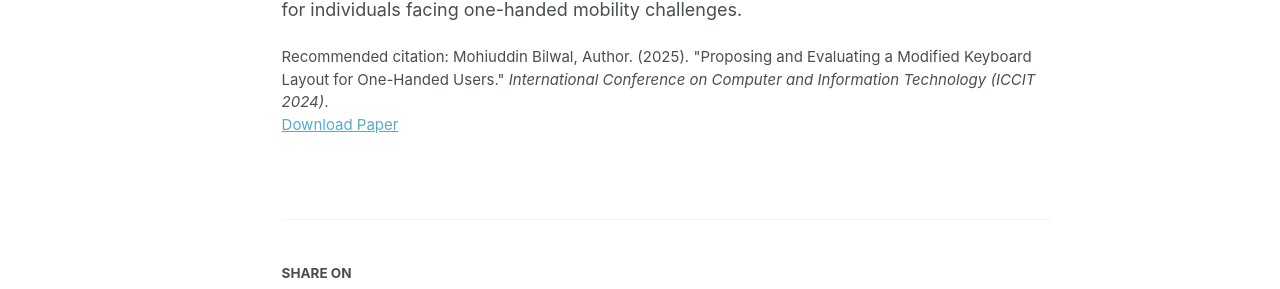
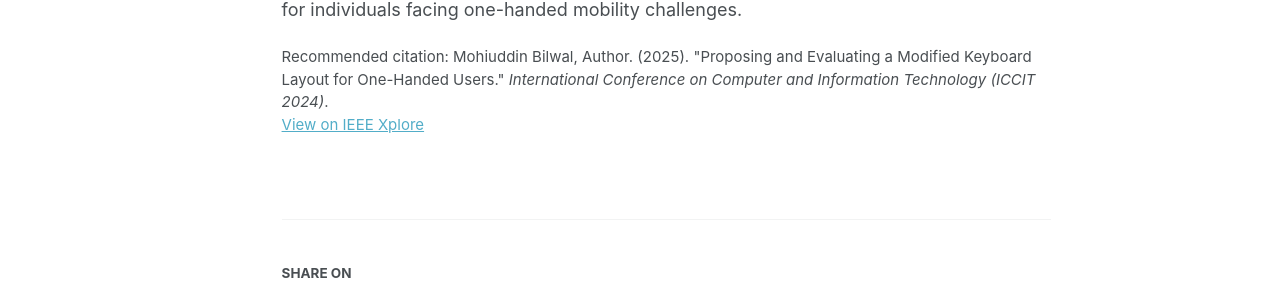
Before and after one commit to ayon037/ayon037.github.io, a Jekyll site: the page built from _publications/2025-06-10-proposing-and-evaluating-a-keyboard-layout-for-one-handed-users.md, in a window 1280 px wide and 1237 px high. Shown: the part 606-895 px from the top of the window. Built offline with Jekyll 4.4.1, drawn with Linux system fonts in a browser that asks for light colours; a style sheet for code colours, icons or effects is not loaded.

Commit message:
Make paper link label configurable
Add optional paperurllabel front-matter (defaults to "Download Paper")
so publications that link to a landing page instead of a downloadable
file can relabel the link. Set it to "View on IEEE Xplore" for the
keyboard-layout paper.

```diff
--- a/_layouts/single.html
+++ b/_layouts/single.html
@@ -48,13 +48,13 @@ layout: default
         {{ content }}
 
         {% if page.citation and page.paperurl and page.slidesurl and page.bibtexurl %}
-          <p style="font-size: smaller">Recommended citation: {{ page.citation }}<br /><a href="{{ page.paperurl }}">Download Paper</a> | <a href="{{ page.slidesurl }}">Download Slides</a> | <a href="{{ page.bibtexurl }}">Download Bibtex</a></p>
+          <p style="font-size: smaller">Recommended citation: {{ page.citation }}<br /><a href="{{ page.paperurl }}">{{ page.paperurllabel | default: "Download Paper" }}</a> | <a href="{{ page.slidesurl }}">Download Slides</a> | <a href="{{ page.bibtexurl }}">Download Bibtex</a></p>
         {% elsif page.citation and page.paperurl and page.slidesurl %}
-          <p style="font-size: smaller">Recommended citation: {{ page.citation }}<br /><a href="{{ page.paperurl }}">Download Paper</a> | <a href="{{ page.slidesurl }}">Download Slides</a></p>
+          <p style="font-size: smaller">Recommended citation: {{ page.citation }}<br /><a href="{{ page.paperurl }}">{{ page.paperurllabel | default: "Download Paper" }}</a> | <a href="{{ page.slidesurl }}">Download Slides</a></p>
         {% elsif page.citation and page.paperurl and page.bibtexurl %}
-          <p style="font-size: smaller">Recommended citation: {{ page.citation }}<br /><a href="{{ page.paperurl }}">Download Paper</a> | <a href="{{ page.bibtexurl }}">Download Bibtex</a></p>
+          <p style="font-size: smaller">Recommended citation: {{ page.citation }}<br /><a href="{{ page.paperurl }}">{{ page.paperurllabel | default: "Download Paper" }}</a> | <a href="{{ page.bibtexurl }}">Download Bibtex</a></p>
         {% elsif page.citation and page.paperurl %}
-          <p style="font-size: smaller">Recommended citation: {{ page.citation }}<br /><a href="{{ page.paperurl }}">Download Paper</a></p>
+          <p style="font-size: smaller">Recommended citation: {{ page.citation }}<br /><a href="{{ page.paperurl }}">{{ page.paperurllabel | default: "Download Paper" }}</a></p>
         {% elsif page.citation and page.slidesurl and page.bibtexurl %}
           <p style="font-size: smaller">Recommended citation: {{ page.citation }}<br /><a href="{{ page.slidesurl }}">Download Slides</a> | <a href="{{ page.bibtexurl }}">Download Bibtex</a></p>
         {% elsif page.citation and page.slidesurl %}
@@ -62,7 +62,7 @@ layout: default
         {% elsif page.slidesurl and page.bibtexurl %}
           <p style="font-size: smaller"><a href="{{ page.slidesurl }}">Download Slides</a> | <a href="{{ page.bibtexurl }}">Download Bibtex</a></p>
         {% elsif page.paperurl and page.bibtexurl %}
-          <p style="font-size: smaller"><a href="{{ page.paperurl }}">Download Paper</a> | <a href="{{ page.bibtexurl }}">Download Bibtex</a></p>
+          <p style="font-size: smaller"><a href="{{ page.paperurl }}">{{ page.paperurllabel | default: "Download Paper" }}</a> | <a href="{{ page.bibtexurl }}">Download Bibtex</a></p>
         {% elsif page.citation and page.bibtexurl %}
           <p style="font-size: smaller">Recommended citation: {{ page.citation }}<br /><a href="{{ page.bibtexurl }}">Download Bibtex</a></p>
         {% elsif page.citation %}
--- a/_publications/2025-06-10-proposing-and-evaluating-a-keyboard-layout-for-one-handed-users.md
+++ b/_publications/2025-06-10-proposing-and-evaluating-a-keyboard-layout-for-one-handed-users.md
@@ -6,6 +6,7 @@ permalink: /publication/2025-06-10-proposing-and-evaluating-a-keyboard-layout-fo
 date: 2025-06-10
 venue: '27th International Conference on Computer and Information Technology (ICCIT 2024), Cox’s Bazar, Bangladesh'
 paperurl: 'https://ieeexplore.ieee.org/document/11021771'
+paperurllabel: 'View on IEEE Xplore'
 citation: 'Mohiuddin Bilwal, Author. (2025). &quot;Proposing and Evaluating a Modified Keyboard Layout for One-Handed Users.&quot; <i>International Conference on Computer and Information Technology (ICCIT 2024)</i>.'
 ---
 
```
Also changed, not shown: _includes/archive-single.html (+6 -6 lines).
